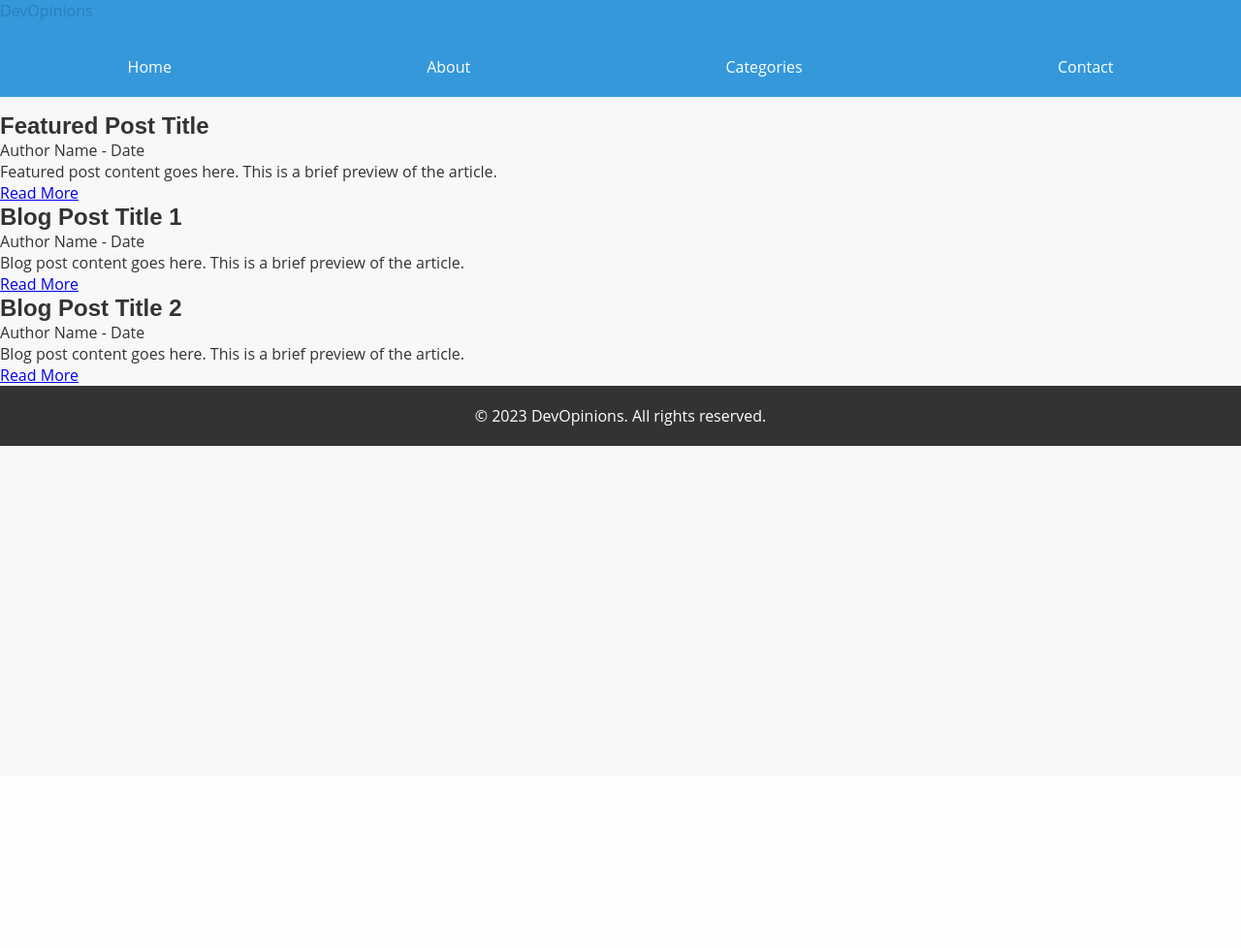
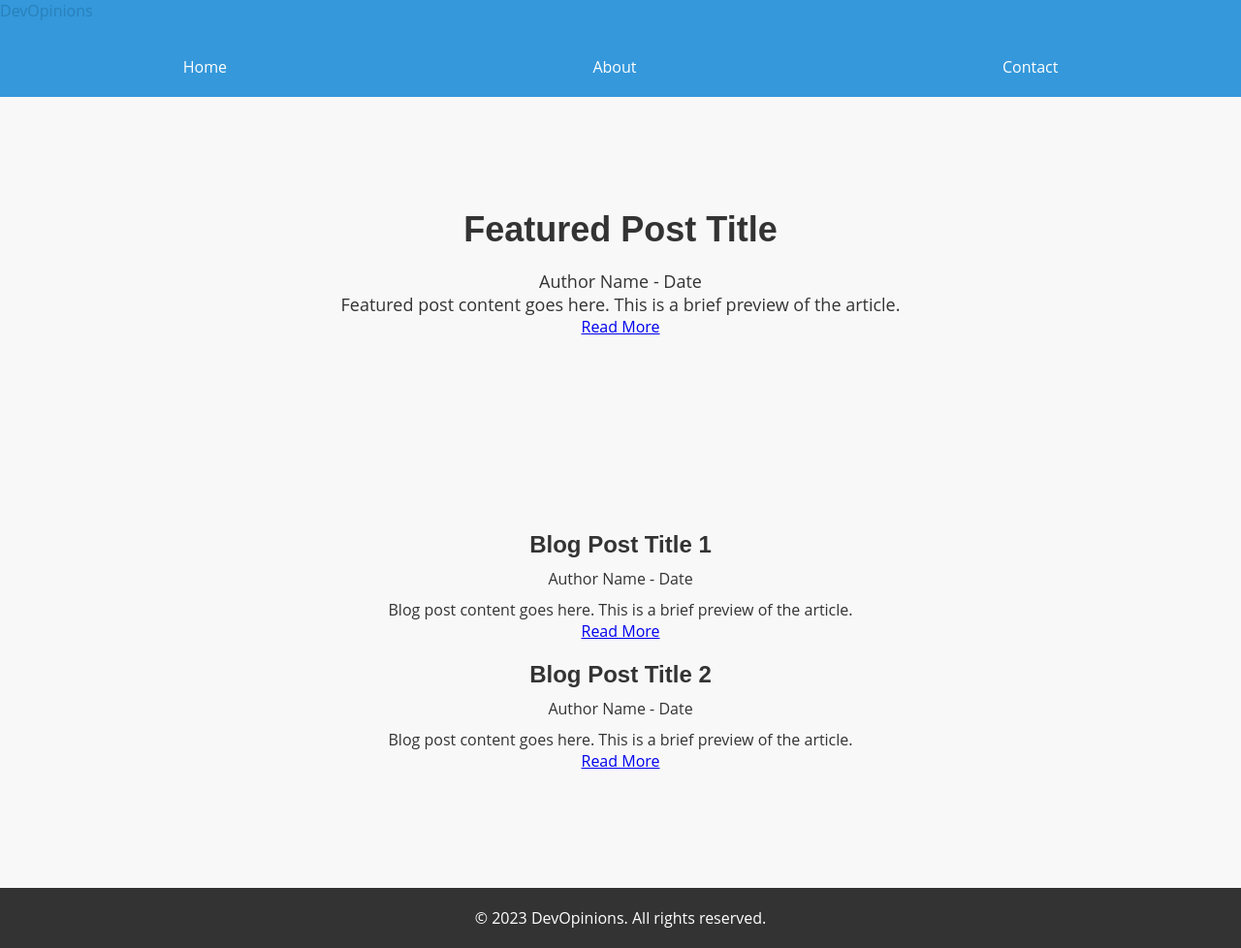
Before and after one commit to Sreyeesh/DevOpnion, a Flask app: template templates/index.html in a window 1280 px wide. Shown: the whole page at 97% size. Before the commit the page ends 460 px from the top, so only its background shows below. Run offline with Flask 3, Linux system fonts and the light colour scheme; the template is opened without the code that fills it, so the values that code supplies are empty.

Commit message:
templating the layout

```diff
--- /dev/null
+++ b/static/css/style.css
@@ -0,0 +1,104 @@
+/* Reset some default styles */
+body, h1, h2, h3, p {
+    margin: 0;
+    padding: 0;
+    font-family: 'Open Sans', sans-serif;
+}
+
+/* Set background and text colors */
+body {
+    background-color: #f8f8f8; /* Light gray background */
+    color: #333; /* Dark text color */
+}
+
+/* Header styles */
+h1, h2, h3 {
+    font-family: 'Montserrat', sans-serif;
+}
+
+/* Navigation Bar styles */
+nav {
+    background-color: #3498db; /* Vibrant blue for the navbar */
+    color: #fff; /* White text in the navbar */
+    position: sticky;
+    top: 0;
+    z-index: 999;
+}
+
+nav ul {
+    list-style: none;
+    display: flex;
+    justify-content: space-around;
+    padding: 20px 0;
+}
+
+nav ul li {
+    margin: 0 15px;
+}
+
+nav a {
+    text-decoration: none;
+    color: #fff;
+    transition: color 0.3s ease;
+}
+
+nav a:hover {
+    color: #2980b9; /* Slightly darker blue on hover */
+}
+
+/* Featured Post Section styles */
+.featured-post {
+    text-align: center;
+    padding: 100px 0;
+}
+
+.featured-post h1 {
+    font-size: 36px;
+    margin-bottom: 20px;
+}
+
+.featured-post p {
+    font-size: 18px;
+}
+
+/* Blog Post List Section styles */
+.blog-posts {
+    text-align: center;
+    padding: 100px 0;
+}
+
+.blog-post {
+    margin-bottom: 20px;
+}
+
+.blog-post h2 {
+    font-size: 24px;
+}
+
+.blog-post p {
+    font-size: 16px;
+    margin-top: 10px;
+}
+
+/* Footer styles */
+footer {
+    background-color: #333; /* Dark background for footer */
+    color: #fff; /* White text in footer */
+    padding: 20px 0;
+    text-align: center;
+}
+
+/* Primary button style */
+.button-primary {
+    background-color: #3498db; /* Vibrant blue */
+    color: #fff;
+    padding: 10px 20px;
+    border: none;
+    border-radius: 5px;
+    cursor: pointer;
+    transition: background-color 0.3s ease;
+}
+
+.button-primary:hover {
+    background-color: #2980b9; /* Slightly darker blue on hover */
+}
--- a/templates/index.html
+++ b/templates/index.html
@@ -11,12 +11,11 @@
     <header>
         <nav>
             <div class="logo">
-                <a href="{{ url_for('home') }}">DevOpinions</a>
+                <a href="{{ url_for('index') }}">DevOpinions</a>
             </div>
             <ul class="nav-links">
-                <li><a href="{{ url_for('home') }}">Home</a></li>
+                <li><a href="{{ url_for('index') }}">Home</a></li>
                 <li><a href="{{ url_for('about') }}">About</a></li>
-                <li><a href="{{ url_for('categories') }}">Categories</a></li>
                 <li><a href="{{ url_for('contact') }}">Contact</a></li>
             </ul>
         </nav>
@@ -28,7 +27,7 @@
             <h1>Featured Post Title</h1>
             <p>Author Name - Date</p>
             <p>Featured post content goes here. This is a brief preview of the article.</p>
-            <a href="{{ url_for('article', article_id=1) }}">Read More</a>
+            <a href="{{ url_for('view_post', post_id=1) }}">Read More</a>
         </section>
 
         <!-- Blog Post List Section -->
@@ -37,14 +36,14 @@
                 <h2>Blog Post Title 1</h2>
                 <p>Author Name - Date</p>
                 <p>Blog post content goes here. This is a brief preview of the article.</p>
-                <a href="{{ url_for('article', article_id=2) }}">Read More</a>
+                <a href="{{ url_for('view_post', post_id=2) }}">Read More</a>
             </article>
 
             <article class="blog-post">
                 <h2>Blog Post Title 2</h2>
                 <p>Author Name - Date</p>
                 <p>Blog post content goes here. This is a brief preview of the article.</p>
-                <a href="{{ url_for('article', article_id=3) }}">Read More</a>
+                <a href="{{ url_for('view_post', post_id=3) }}">Read More</a>
             </article>
 
             <!-- Add more blog post articles as needed -->
```
